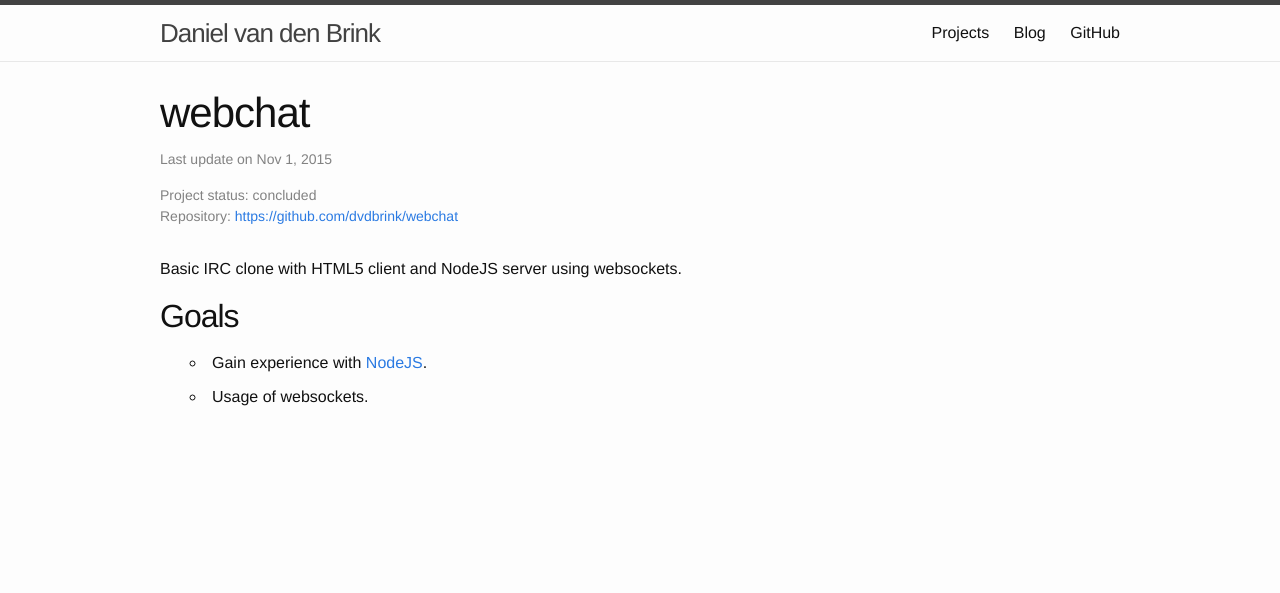
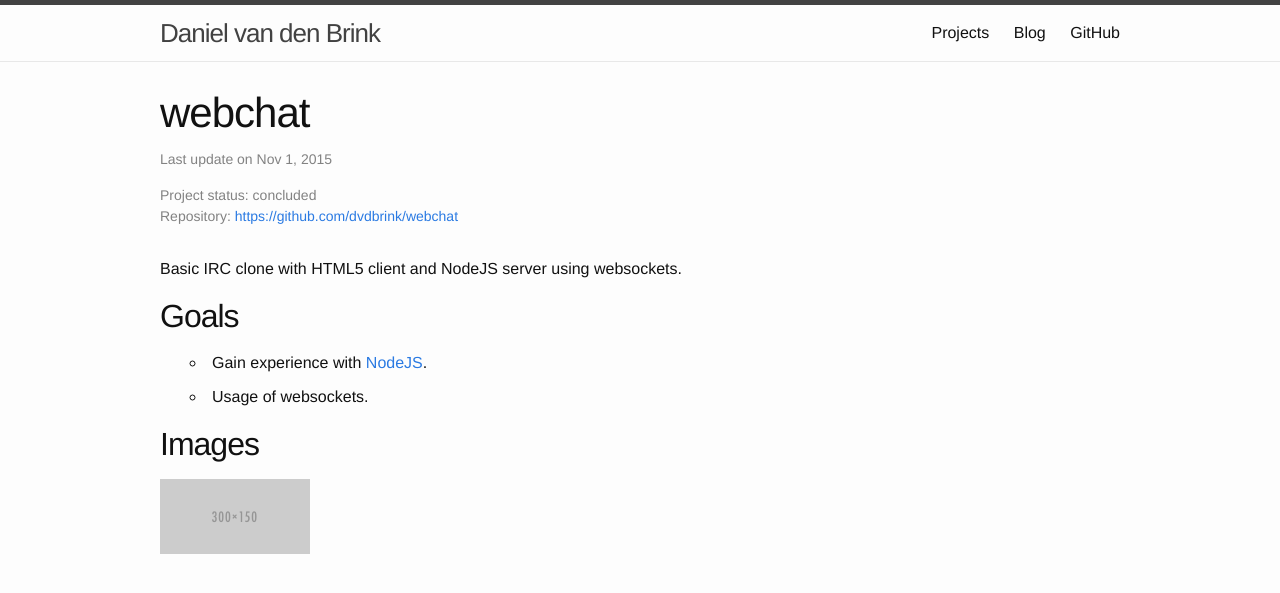
Before and after one commit to dvdbrink/dvdbrink.github.io, a Jekyll site: the page built from _posts/project/2015-11-01-webchat.md, in a window 1280 px wide. Shown: the top 593 px of the page. Built offline with Jekyll 4.4.1, drawn with Linux system fonts in a browser that asks for light colours.

Commit message:
Fix copy paste fail

```diff
--- a/_layouts/project.html
+++ b/_layouts/project.html
@@ -18,9 +18,9 @@ layout: default
 
     {{ content }}
 
-    {% if project.images %}
+    {% if page.images %}
       <h2 id="images">Images</h2>
-      {% for image in project.images do %}
+      {% for image in page.images do %}
         <img src="{{ image | prepend: "/images/" | prepend: site.url }}" width="150">
       {% endfor %}
     {% endif %}
```
